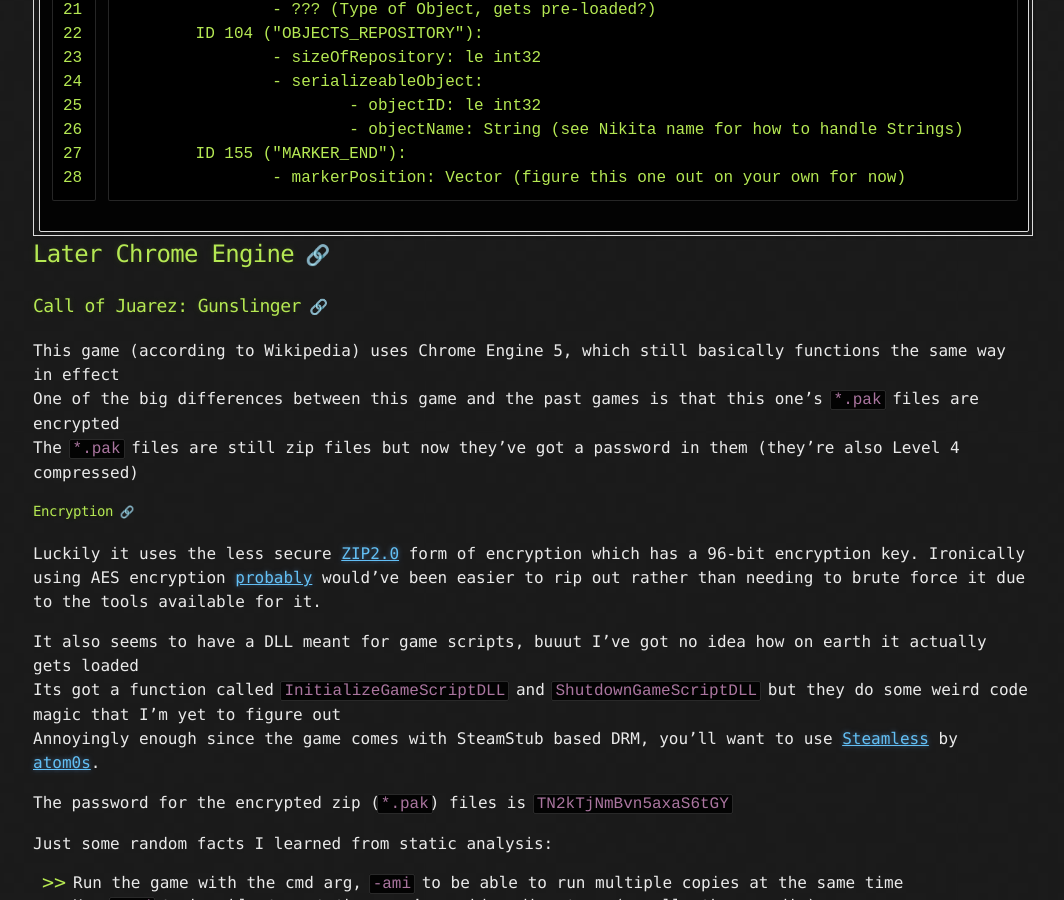
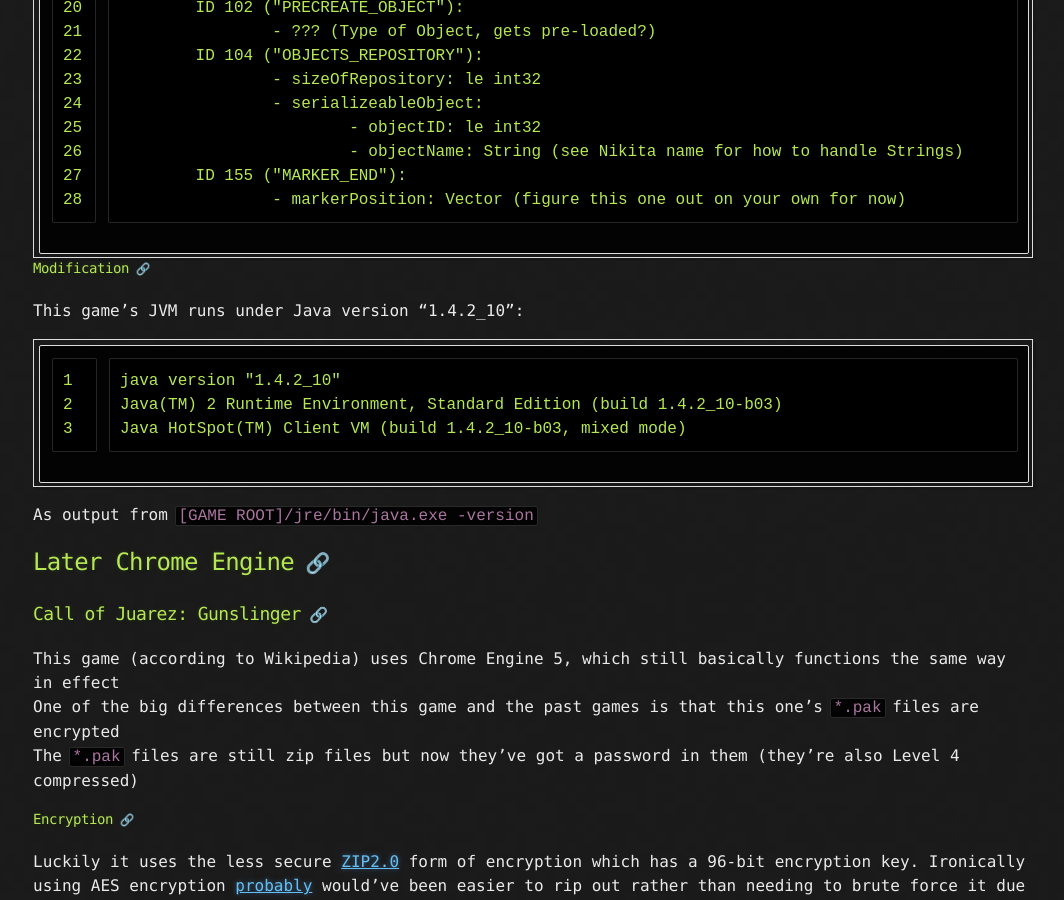
Before and after one commit to FromDarkHell/FromDarkHell.github.io, a Jekyll site: the page built from _posts/gameInfo/2020-11-16-ChromeEngine.md, in a window 1280 px wide and 900 px high, scrolled down 2760 px. Shown: the whole window, without its empty margins (107-1171 px from the left). Built offline with Jekyll 4.4.1, drawn with Linux system fonts in a browser that asks for light colours.

Commit message:
Few CoJ1 details + BL2VR

````diff
--- a/_posts/gameInfo/2020-11-16-ChromeEngine.md
+++ b/_posts/gameInfo/2020-11-16-ChromeEngine.md
@@ -102,6 +102,15 @@
 		- markerPosition: Vector (figure this one out on your own for now)
 ```
 
+#### Modification
+This game's JVM runs under Java version "1.4.2_10":
+```
+java version "1.4.2_10"
+Java(TM) 2 Runtime Environment, Standard Edition (build 1.4.2_10-b03)
+Java HotSpot(TM) Client VM (build 1.4.2_10-b03, mixed mode)
+```
+As output from `[GAME ROOT]/jre/bin/java.exe -version`
+
 ## Later Chrome Engine
 
 ### Call of Juarez: Gunslinger
````
Also changed, not shown: _posts/gameInfo/2021-4-30-Borderlands-2-VR.md (added, +29 -0 lines), _includes/meta.html (indentation only).
